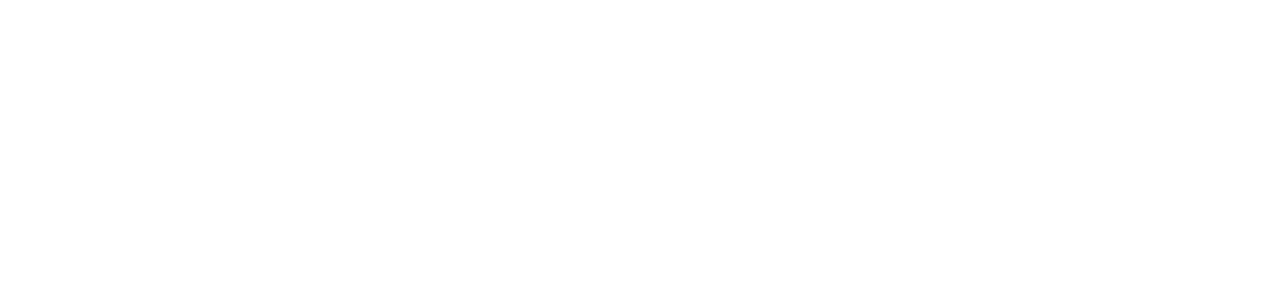
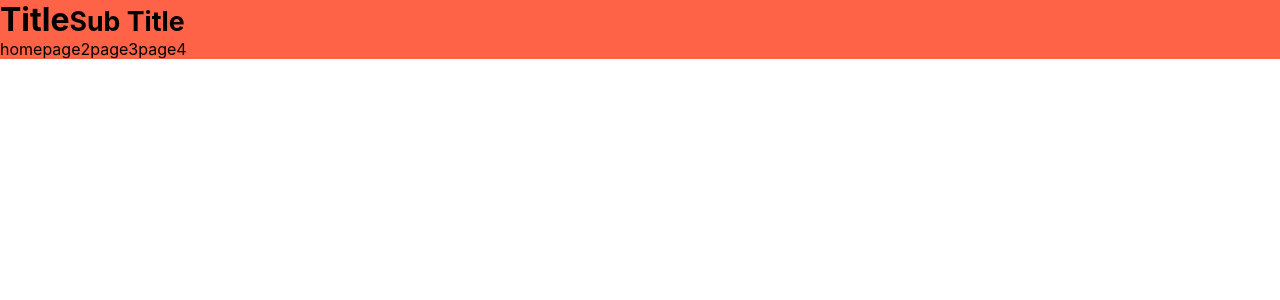
Before and after one commit to shawnkelleydev/whitney-next, a Next.js app: page / in a window 1280 px wide. Shown: the top 300 px of the page. Built offline with nearby package versions, Linux system fonts and the light colour scheme.

Commit message:
Link pages

```diff
--- /dev/null
+++ b/components/Header/Banner/index.js
@@ -0,0 +1,19 @@
+import Link from 'next/link'
+
+import styles from './styles.module.css'
+
+export default function Banner() {
+  return (
+    <Link
+      className={styles.banner}
+      href={`/`}
+    >
+      <a>
+        <h1>
+          <b>Title</b>
+          <small>Sub Title</small>
+        </h1>
+      </a>
+    </Link>
+  )
+}
--- /dev/null
+++ b/components/Header/Nav/index.js
@@ -0,0 +1,18 @@
+import Link from 'next/link'
+
+import styles from './styles.module.css'
+
+export default function Nav({ pages }) {
+  return (
+    <nav className={styles.nav}>
+      {pages.map((page, i) => (
+        <Link
+          href={`/${page.toLowerCase()}`}
+          key={i}
+        >
+          <a>{page}</a>
+        </Link>
+      ))}
+    </nav>
+  )
+}
--- /dev/null
+++ b/components/Header/index.js
@@ -0,0 +1,11 @@
+import Banner from './Banner'
+import Nav from './Nav'
+
+export default function Header({ pages }) {
+  return (
+    <header>
+      <Banner />
+      <Nav pages={pages} />
+    </header>
+  )
+}
--- /dev/null
+++ b/components/PageWrapper/index.js
@@ -0,0 +1,12 @@
+import Header from 'components/Header'
+
+import styles from './styles.module.css'
+
+export default function PageWrapper({ pages, children }) {
+  return (
+    <div className={styles['page-wrapper']}>
+      <Header pages={pages} />
+      {children}
+    </div>
+  )
+}
--- /dev/null
+++ b/components/PageWrapper/styles.module.css
@@ -0,0 +1,3 @@
+.page-wrapper {
+  background: tomato;
+}
--- a/pages/index.js
+++ b/pages/index.js
@@ -1,11 +1,13 @@
 import Head from 'partials/_head'
-
-import styles from './styles.module.css'
+import PageWrapper from 'components/PageWrapper'
 
 export default function Home() {
+  // TODO: Add pages
+  const pages = ['home', 'page2', 'page3', 'page4']
+
   return (
-    <div className={styles.home}>
+    <PageWrapper pages={pages}>
       <Head />
-    </div>
+    </PageWrapper>
   )
 }
```
Also changed, not shown: components/Header/Banner/styles.module.css (added), components/Header/Nav/styles.module.css (added), components/Header/styles.module.css (added).
